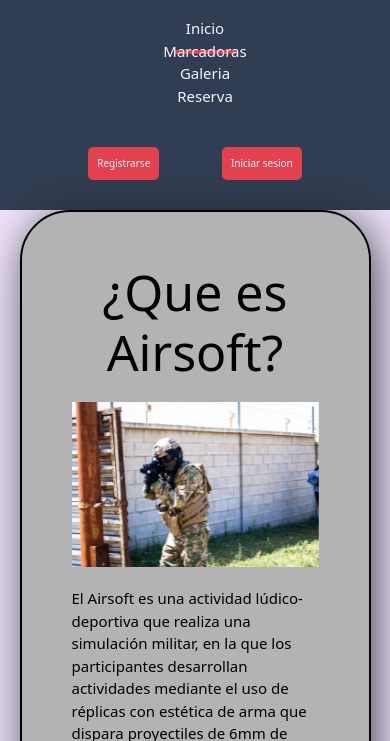
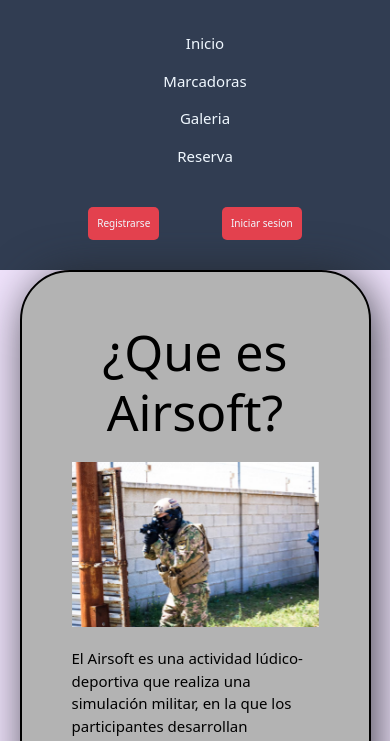
Before and after one commit to GuilleLagras/comision-33115, a website: page index.html in a window 390 px wide. Shown: the part 103-844 px from the top of the page. Drawn offline with nearby package versions, Linux system fonts and the light colour scheme.

Commit message:
correccion de mq de textos y formulario

```diff
--- a/scss/_mediaqueries.scss
+++ b/scss/_mediaqueries.scss
@@ -50,6 +50,10 @@
             flex-direction: column;
             text-align: center;
         }
+        .listaGeneral li  {
+            margin-top: 1.5rem;
+        }
+
         #productos{
         margin: 0rem auto;
     }
--- a/scss/_menunav.scss
+++ b/scss/_menunav.scss
@@ -40,10 +40,6 @@ justify-content: space-around;
 align-items: center;
 }
 
-#menu .listaGeneral .bordeBoton{
-    border-bottom-color: #e3414e
-    ;
-}
 
 #menu .listaGeneral li a:hover{
     border-bottom-color: #e3414e;
```
Also changed, not shown: css/styles.css.
